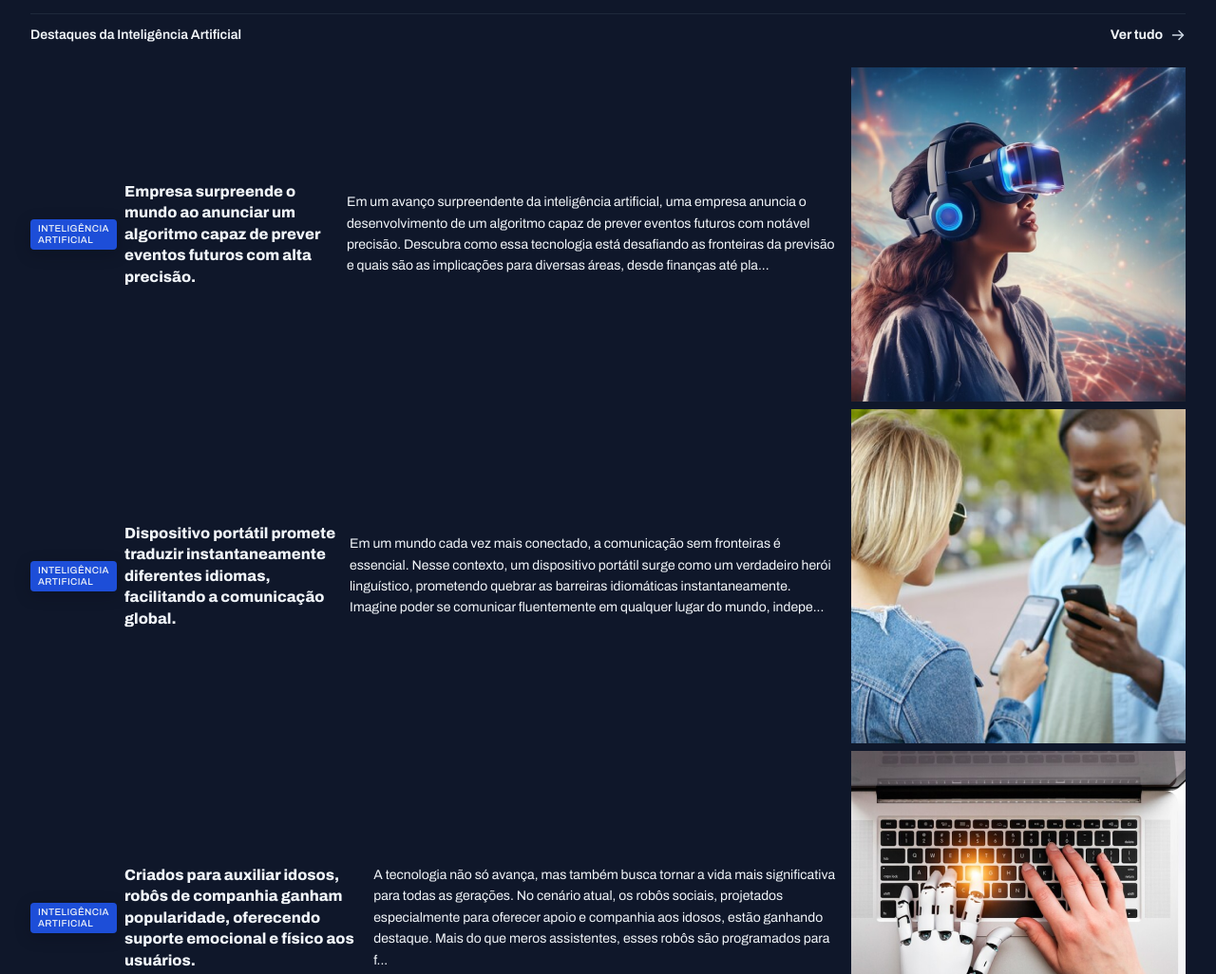
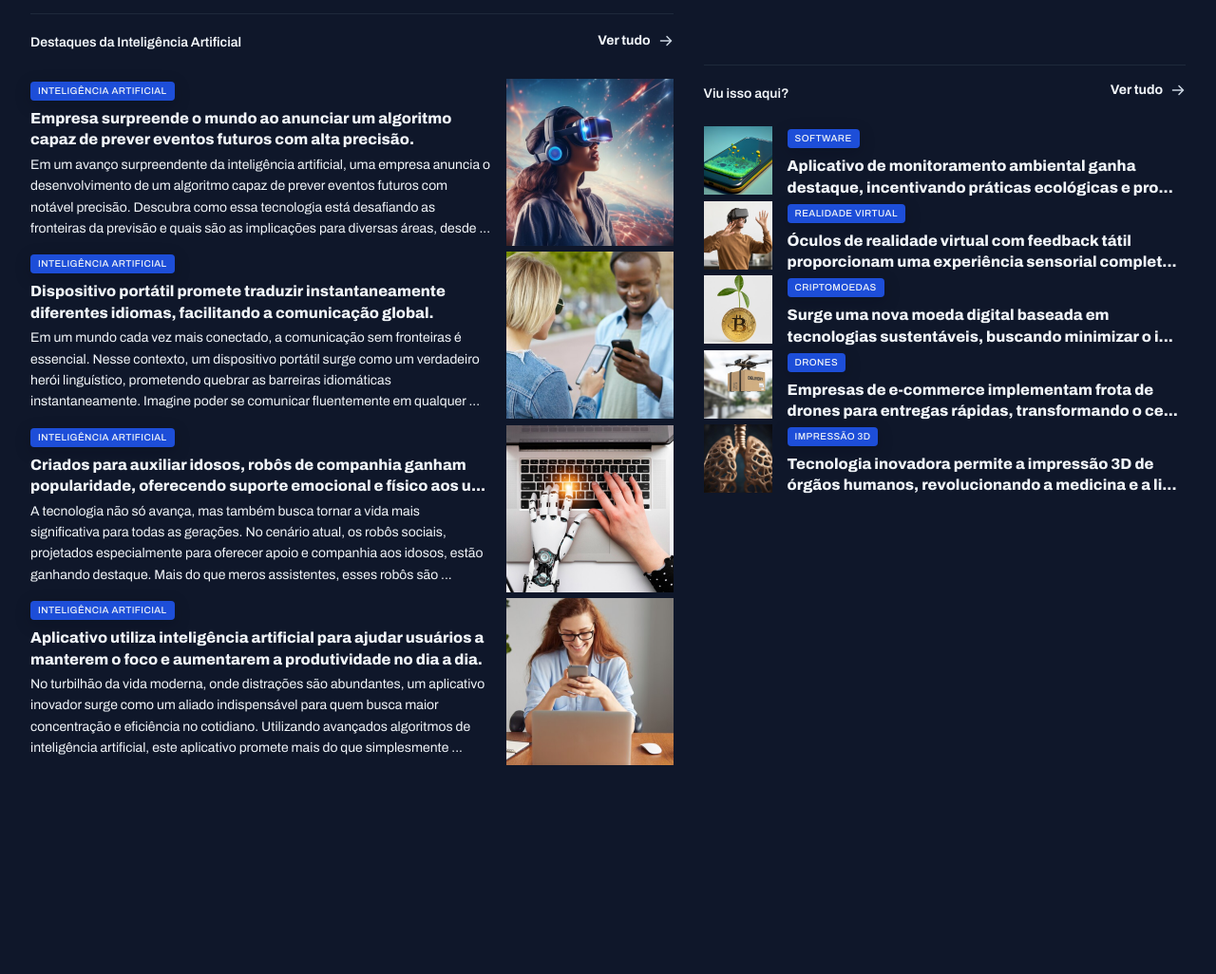
Before and after one commit to mmaisonette/portal-noticias, a plain HTML site: page index.html in a window 1280 px wide. Shown: the part 1040-2066 px from the top of the page at 95% size. After the commit the page ends 1893 px from the top, so only its background shows below. Drawn offline with Linux system fonts and the light colour scheme.

Commit message:
chore: codigo revisado e correcoes aplicadas

```diff
--- a/index.html
+++ b/index.html
@@ -1,14 +1,18 @@
 <!DOCTYPE html>
 <html lang="pt-br">
+
 <head>
   <link rel="preconnect" href="https://fonts.googleapis.com">
   <link rel="preconnect" href="https://fonts.gstatic.com" crossorigin>
+
   <meta charset="UTF-8">
   <meta name="viewport" content="width=device-width, initial-scale=1.0">
   <title>Portal de Notícias</title>
   <link rel="stylesheet" href="styles/index.css">
+
   <link href="https://fonts.googleapis.com/css2?family=Archivo:ital,wght@0,100..900;1,100..900&display=swap" rel="stylesheet">
 </head>
+
 <body>
   <header class="container">
     <nav id="primary" class="grid grid-flow-col">
@@ -16,14 +20,18 @@
         <img src="assets/icons/List.svg" alt="ícone de menu">
         <strong>Menu</strong>
       </div>
+
       <div>
         <img src="assets/Logo.svg" alt="TechNews logo">
       </div>
+
       <div>
         <strong>Buscar</strong>
         <img src="assets/icons/MagnifyingGlass.svg" alt="ícone de lupa para pesquisa">
       </div>
+
     </nav>
+
     <nav id="secondary" class="grid grid-flow-col">
       <a href="#">Inteligência Artificial</a>
       <a href="#">Blockchain</a>
@@ -34,54 +42,69 @@
       <a href="#">Realidade  Virtual</a>
     </nav>
   </header>
+
   <main class="grid container">
     <section id="featured" class="grid grid-flow-col gap-16">
       <figure class="card">
         <img src="assets/images/Image 01.png" alt="Robôs domésticos começam a ser adotados para tarefas diárias, prometendo mais conforto e eficiência nas residências.">
+
         <figcaption>
           <span class="content-tag">robótica</span>
           <h2 class="text-2xl">
             Robôs domésticos começam a ser adotados para tarefas diárias, prometendo mais conforto e eficiência nas residências.
           </h2>
         </figcaption>
+
       </figure>
       <figure class="grid grid-flow-col-2 gap-16">
         <figure class="card">
           <img src="assets/images/Image 02.png" alt="Novo Smartphone Projetor 3D chega ao mercado, transformando a forma como vemos nossas telas!">
+
           <figcaption>
             <span class="content-tag">hologramas</span>
             <h2 class="text-lg">
               Novo Smartphone Projetor 3D chega ao mercado, transformando a forma como vemos nossas telas!
             </h2>
           </figcaption>
+
         </figure>
+
         <figure class="card">
           <img src="assets/images/Image 03.png" alt="Tecnologia 6G chega às metrópoles brasileiras, prometendo revolucionar a forma como vivemos e nos comuni...">
+
           <figcaption>
             <span class="content-tag">internet</span>
             <h2 class="text-lg">
               Tecnologia 6G chega às metrópoles brasileiras, prometendo revolucionar a forma como vivemos e nos comuni...
             </h2>
           </figcaption>
+
         </figure>
+
         <figure class="card">
           <img src="assets/images/Image 04.png" alt="Empresa lança relógio inteligente capaz de monitorar a saúde mental, oferecendo insights valiosos para o...">
+
           <figcaption>
             <span class="content-tag">vestíveis</span>
             <h2 class="text-lg">
               Empresa lança relógio inteligente capaz de monitorar a saúde mental, oferecendo insights valiosos para o...
             </h2>
           </figcaption>
+
         </figure>
+
         <figure class="card">
           <img src="assets/images/Image 05.png" alt="Escolas adotam a tecnologia VR para proporcionar experiências imersivas, transformando a aprendizagem trad...">
+
           <figcaption>
             <span class="content-tag">realidade virtual</span>
             <h2 class="text-lg">
               Escolas adotam a tecnologia VR para proporcionar experiências imersivas, transformando a aprendizagem trad...
             </h2>
           </figcaption>
+
         </figure>
+
       </figure>
     </section>
 
@@ -148,7 +171,7 @@
               Empresa surpreende o mundo ao anunciar um algoritmo capaz de prever eventos futuros com alta precisão.
             </h3>
             <p class="text-sm">
-              Em um avanço surpreendente da inteligência artificial, uma empresa anuncia o desenvolvimento de um algoritmo capaz de prever eventos futuros com notável precisão. Descubra como essa tecnologia está desafiando as fronteiras da previsão e quais são as implicações para diversas áreas, desde finanças até pla...
+              Em um avanço surpreendente da inteligência artificial, uma empresa anuncia o desenvolvimento de um algoritmo capaz de prever eventos futuros com notável precisão. Descubra como essa tecnologia está desafiando as fronteiras da previsão e quais são as implicações para diversas áreas, desde ...
             </p>
           </div>
           <div>
@@ -163,7 +186,7 @@
               Dispositivo portátil promete traduzir instantaneamente diferentes idiomas, facilitando a comunicação global.
             </h3>
             <p class="text-sm">
-              Em um mundo cada vez mais conectado, a comunicação sem fronteiras é essencial. Nesse contexto, um dispositivo portátil surge como um verdadeiro herói linguístico, prometendo quebrar as barreiras idiomáticas instantaneamente. Imagine poder se comunicar fluentemente em qualquer lugar do mundo, indepe...
+              Em um mundo cada vez mais conectado, a comunicação sem fronteiras é essencial. Nesse contexto, um dispositivo portátil surge como um verdadeiro herói linguístico, prometendo quebrar as barreiras idiomáticas instantaneamente. Imagine poder se comunicar fluentemente em qualquer ...
             </p>
           </div>
           <div>
@@ -175,10 +198,10 @@
           <div>
             <span class="content-tag">Inteligência Artificial</span>
             <h3 class="text-xl">
-              Criados para auxiliar idosos, robôs de companhia ganham popularidade, oferecendo suporte emocional e físico aos usuários.
+              Criados para auxiliar idosos, robôs de companhia ganham popularidade, oferecendo suporte emocional e físico aos u...
             </h3>
             <p class="text-sm">
-              A tecnologia não só avança, mas também busca tornar a vida mais significativa para todas as gerações. No cenário atual, os robôs sociais, projetados especialmente para oferecer apoio e companhia aos idosos, estão ganhando destaque. Mais do que meros assistentes, esses robôs são programados para f...
+              A tecnologia não só avança, mas também busca tornar a vida mais significativa para todas as gerações. No cenário atual, os robôs sociais, projetados especialmente para oferecer apoio e companhia aos idosos, estão ganhando destaque. Mais do que meros assistentes, esses robôs são ...
             </p>
           </div>
           <div>
@@ -193,7 +216,7 @@
               Aplicativo utiliza inteligência artificial para ajudar usuários a manterem o foco e aumentarem a produtividade no dia a dia.
             </h3>
             <p class="text-sm">
-              No turbilhão da vida moderna, onde distrações são abundantes, um aplicativo inovador surge como um aliado indispensável para quem busca maior concentração e eficiência no cotidiano. Utilizando avançados algoritmos de inteligência artificial, este aplicativo promete mais do que simplesmente gerenci...
+              No turbilhão da vida moderna, onde distrações são abundantes, um aplicativo inovador surge como um aliado indispensável para quem busca maior concentração e eficiência no cotidiano. Utilizando avançados algoritmos de inteligência artificial, este aplicativo promete mais do que simplesmente ...
             </p>
           </div>
           <div>
@@ -282,14 +305,12 @@
             Tecnologia inovadora permite a impressão 3D de órgãos humanos, revolucionando a medicina e a li...
           </h3>
         </div>
+
       </article>
-
     </div>
     </section>
   </div>
 
-
-
   </main>
 </body>
 </html>
--- a/styles/global.css
+++ b/styles/global.css
@@ -50,8 +50,16 @@ img {
 }
 
 main {
-  margin-top: 40px;
-  gap: 80px
+  margin-block: 40px;
+  row-gap: 80px;
+  column-gap: 32px;
+
+  grid-template-columns: 2fr 1.5fr;
+
+  grid-template-areas:
+  "featured featured"
+  "weekly weekly"
+  "ai aside";
 }
 
 .content-tag {
@@ -63,5 +71,5 @@ main {
   text-transform: uppercase;
   letter-spacing: 0.04em;
   color: var(--text-color-primary);
-  box-shadow: 0px 4px 16px #02061740;
+  box-shadow: 0px 4px 16px rgba(2, 6, 23, 0.251);
 }
--- a/styles/header.css
+++ b/styles/header.css
@@ -1,5 +1,11 @@
 #primary {
   padding-block: 20px;
+
+  div {
+      display: flex;
+      align-items: center;
+      gap: 8px;
+    }
 
   /* nesting css */
   div:nth-child(2) {
@@ -11,12 +17,6 @@
   }
 }
 
-div {
-  display: flex;
-  align-items: center;
-  gap: 8px;
-}
-
 #secondary {
   padding-block: 14px;
   border: solid 1px var(--stroke-color);
--- a/styles/index.css
+++ b/styles/index.css
@@ -1,4 +1,4 @@
 @import url(global.css);
 @import url(utility.css);
 @import url(header.css);
-@import url(section.css);
+@import url(sections.css);
--- a/styles/section.css
+++ /dev/null
@@ -1,87 +0,0 @@
-section header {
-  border-top: 1px solid var(--stroke-color);
-  padding-block: 12px 24px;
-  font: var(--text-span);
-
-  a {
-    justify-self: end;
-    align-items: center;
-    gap: 8px;
-
-    span {
-      background-image: url(../assets/icons/ArrowRight.svg);
-      width: 16px;
-      height: 16px;
-    }
-
-    &:hover span {
-      background-image: url(../assets/icons/ArrowRight-hover.svg);
-    }
-  }
-}
-
-#featured {
-  img {
-    height: 100%;
-    object-fit: cover;
-  }
-}
-
-.card {
-  border-radius: 4px;
-  overflow: hidden;
-  position: relative;
-
-  &::before {
-    content: "";
-    position: absolute;
-    inset: 0;
-    top: 50%;
-    background: linear-gradient(
-      180deg,
-      transparent 0%,
-      #020617 100%
-    );
-  }
-
-  figcaption {
-    position: absolute;
-    bottom: 0;
-    padding: 24px;
-
-    &:has(.text-lg) {
-      padding: 12px;
-    }
-
-    h2 {
-      margin-top: 8px;
-
-    }
-  }
-}
-
-#weekly {
-
-  &>div {
-    grid-template-columns: repeat(4, 292px);
-  }
-
-  img {
-    height: 160px;
-  }
-
-  figure {
-    position: relative;
-
-    .content-tag {
-      position: absolute;
-      top: 8px;
-      left: 8px
-    }
-
-    p {
-      margin-top: 8px;
-      font-weight: 800;
-    }
-  }
-}
--- /dev/null
+++ b/styles/sections.css
@@ -0,0 +1,121 @@
+section header {
+  border-top: 1px solid var(--stroke-color);
+  padding-block: 12px 24px;
+  font: var(--text-span);
+
+  a {
+      justify-self: end;
+      align-items: center;
+      gap: 8px;
+
+      span {
+          background-image: url(../assets/icons/ArrowRight.svg);
+          width: 16px;
+          height: 16px;
+      }
+
+      &:hover span {
+          background-image: url(../assets/icons/ArrowRight-hover.svg);
+      }
+  }
+}
+
+
+#featured {
+  grid-area: featured;
+
+  img {
+      height: 100%;
+      object-fit: cover;
+  }
+
+  .card {
+      border-radius: 4px;
+      overflow: hidden;
+      position: relative;
+
+      &::before {
+          content: "";
+          position: absolute;
+          inset: 0;
+          top: 50%;
+          background: linear-gradient(180deg,
+                  transparent 0%,
+                  #020617 100%);
+      }
+
+      figcaption {
+          position: absolute;
+          bottom: 0;
+
+          padding: 24px;
+
+          &:has(.text-lg) {
+              padding: 12px;
+          }
+
+          h2 {
+              margin-top: 8px;
+          }
+      }
+  }
+}
+
+#weekly {
+  grid-area: weekly;
+
+  &>div {
+      grid-template-columns: repeat(4, 292px);
+  }
+
+  img {
+      height: 160px;
+  }
+
+  figure {
+      position: relative;
+
+      .content-tag {
+          position: absolute;
+          top: 8px;
+          left: 8px;
+      }
+
+      p {
+          margin-top: 8px;
+          font-weight: 800;
+      }
+  }
+}
+
+#ai {
+  grid-area: ai;
+
+  img {
+      width: 176px;
+      aspect-ratio: 1/1;
+      object-fit: cover;
+  }
+
+  h3 {
+      margin-block: 8px 4px;
+  }
+}
+
+aside {
+  grid-area: aside;
+}
+
+#more {
+  margin-top: 32px;
+
+  h3 {
+    margin-top: 8px;
+  }
+
+  img {
+    width: 72px;
+    aspect-ratio: 1/1;
+    object-fit: cover;
+  }
+}
```
